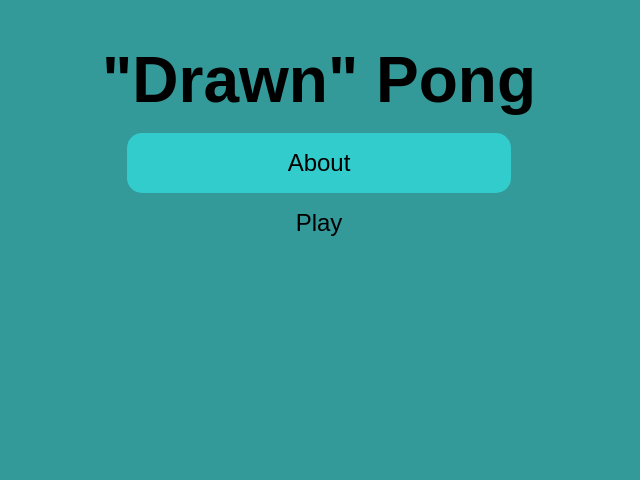
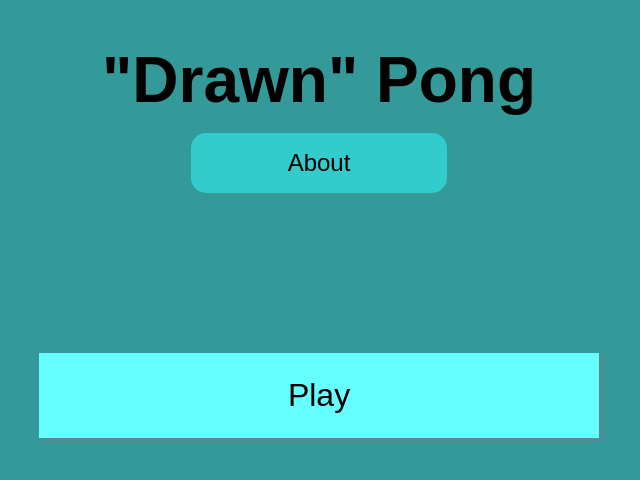
Before and after one commit to Sturmsee/drawing-pong, a plain HTML site: page src/index.html in a window 1280 px wide. Shown: the whole page, without its empty margins (321-961 px from the left). Drawn offline with Linux system fonts and the light colour scheme.

Commit message:
Styles and README
- added/changed text of readme
- changed styles on some elements

```diff
--- a/src/styles/styles.css
+++ b/src/styles/styles.css
@@ -22,7 +22,7 @@ h1 {
     background-color: #33CCCC;
     text-align: center;
     margin: 1rem auto;
-    width: 30%;
+    width: 20%;
     border-radius: 15px;
 }
 
@@ -41,6 +41,25 @@ a:hover {
     border-radius: 15px;
 }
 
+.play-button {
+    background-color: #66FFFF;
+    color: black;
+    border: none;
+    padding: 1.5rem;
+    font-size: 2rem;
+    display: flex;
+    margin-top: 10rem;
+    width: 40%;
+    justify-content: center;
+    box-shadow: slategray 2px 2px 5px;
+}
+
+.play-button:hover {
+    box-sizing: content-box;
+    border-radius: 5px;
+    background-color: #0099CC;
+    box-shadow: black 2px 2px 5px;
+}
 
 .color-selection {
     align-items: center;
```
Also changed, not shown: src/game.html (+1 -1 lines), README.md.
